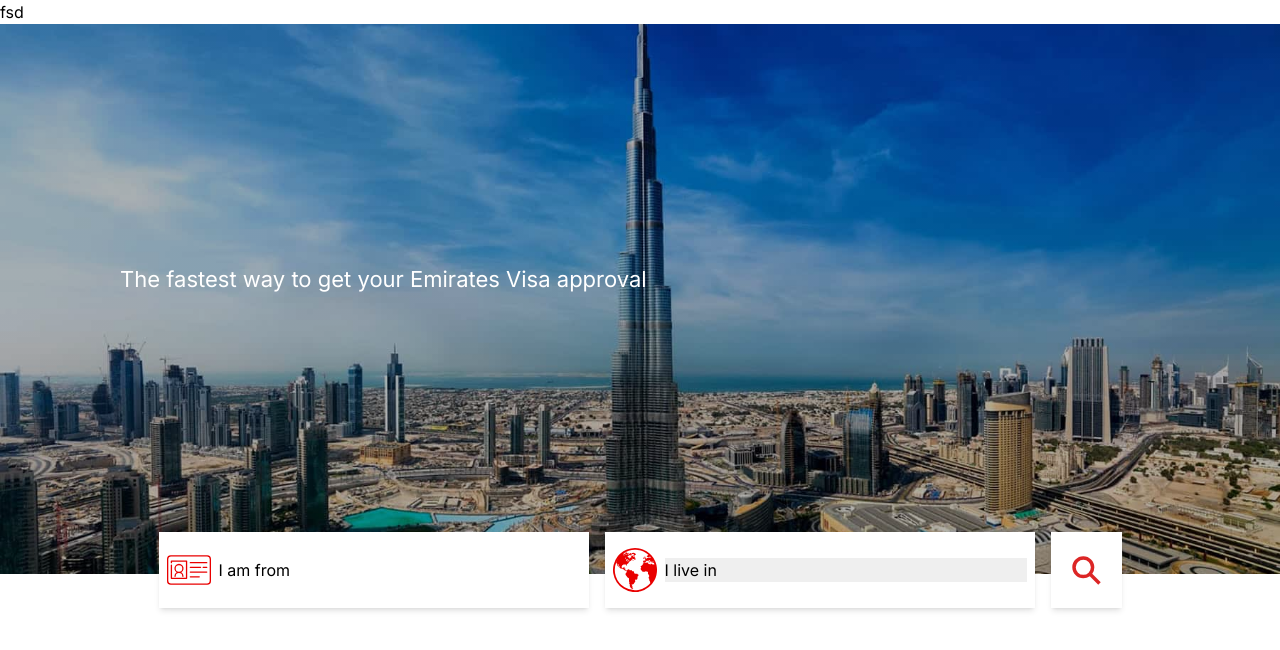
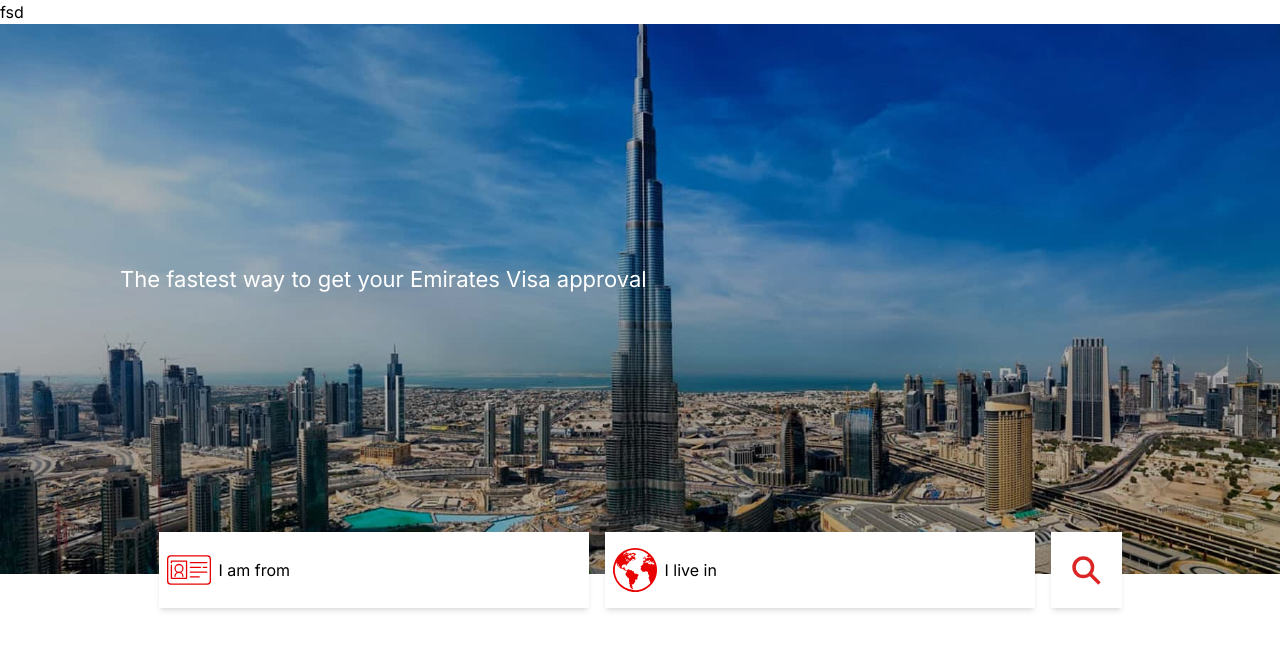
Before and after one commit to tahaamin2013/Emirates-Visa, a Next.js app: page / in a window 1280 px wide. Shown: the top 650 px of the page. Built offline with nearby package versions, Linux system fonts and the light colour scheme; no server answers.

Commit message:
transparent

```diff
--- a/src/components/Contry-Selection/Country-Selection.tsx
+++ b/src/components/Contry-Selection/Country-Selection.tsx
@@ -76,7 +76,7 @@ const CountrySelection = () => {
         </div>
         <div className="selection flex-1 w-full md:max-w-[430px] bg-white p-2 py-4 shadow-md flex items-center">
           <img className={`flag w-11 h-11 ${isSelected ? 'rounded-full' : 'rounded-none'} mr-2`} src="/country.svg" alt="Country Flag" />
-          <select id="countrySelect2" className="select cursor-text flex appearance-none outline-none w-14 flex-1">
+          <select id="countrySelect2" className="select cursor-text flex appearance-none outline-none w-14 flex-1 bg-transparent">
             <option value="" disabled selected>
               I live in
             </option>
```
